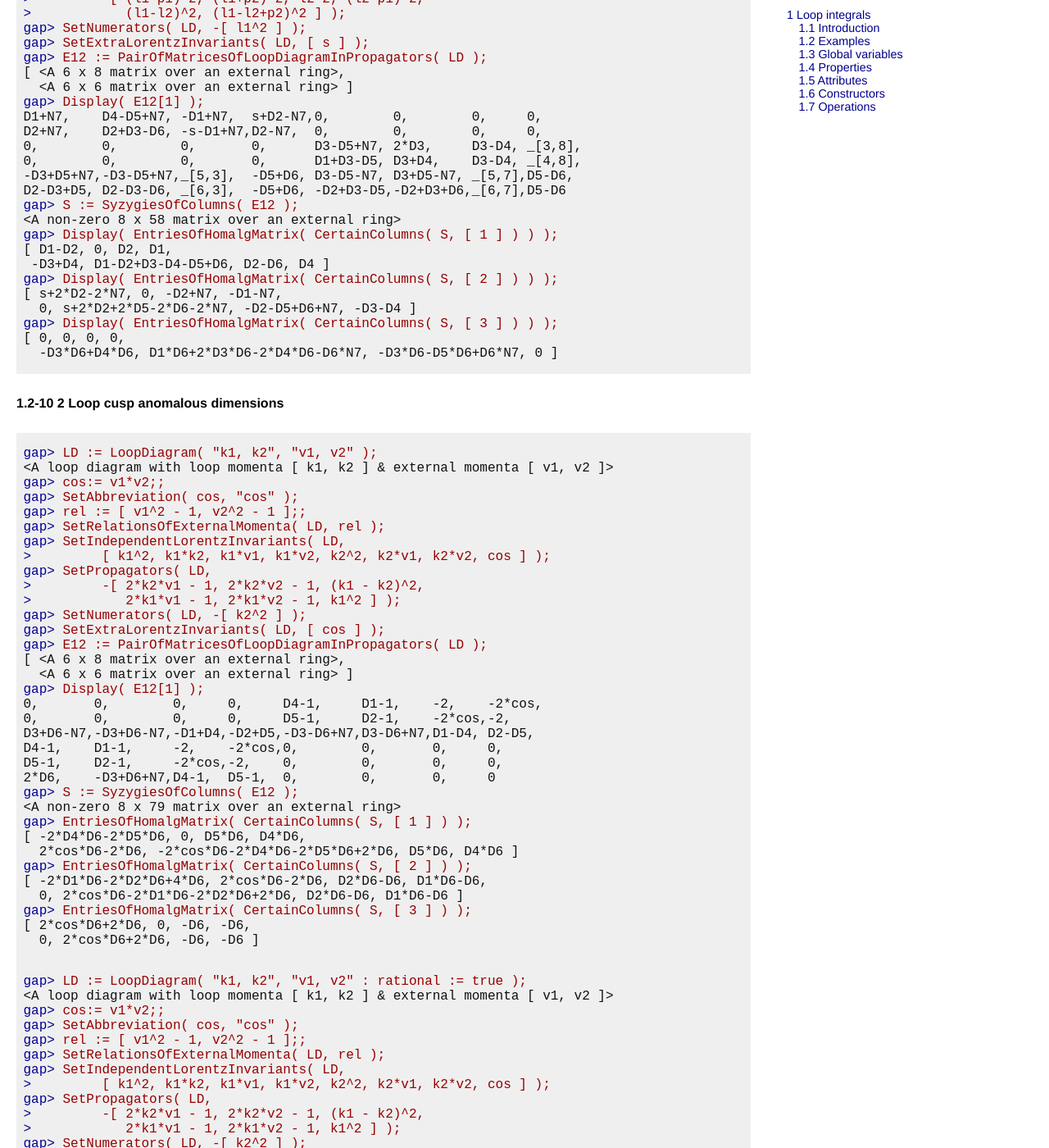
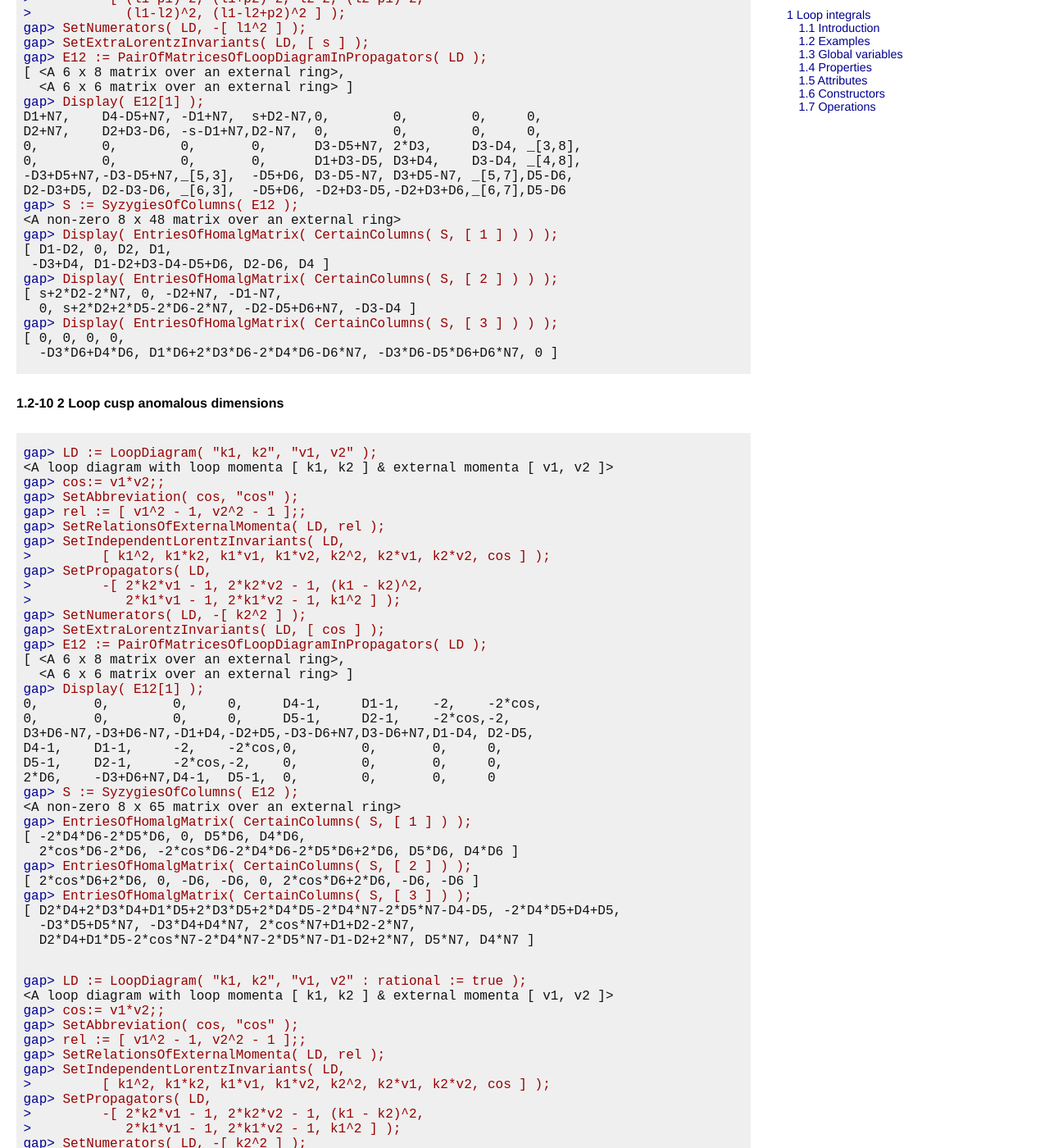
Before and after one commit to homalg-project/LoopIntegrals, a Jekyll site: the page doc/chap1.html, which Jekyll copies as it is, in a window 1280 px wide and 1400 px high, scrolled down 10673 px. Shown: the whole window at 82% size. Built offline with Jekyll 4.4.1, drawn with Linux system fonts in a browser that asks for light colours; some of the changed text lies outside the part shown.

```diff
--- a/doc/chap0.html
+++ b/doc/chap0.html
@@ -29,10 +29,10 @@
 <h2>Compute master integrals using commutative and noncommutative methods from computational algebraic geometry</h2>
 
 <p>
-    2023.06-01</p>
+    2023.09-01</p>
 
 <p>
-    28 June 2023
+    17 September 2023
   </p>
 
 </div>
--- a/doc/chap0_mj.html
+++ b/doc/chap0_mj.html
@@ -32,10 +32,10 @@
 <h2>Compute master integrals using commutative and noncommutative methods from computational algebraic geometry</h2>
 
 <p>
-    2023.06-01</p>
+    2023.09-01</p>
 
 <p>
-    28 June 2023
+    17 September 2023
   </p>
 
 </div>
--- a/doc/chap1.html
+++ b/doc/chap1.html
@@ -520,8 +520,8 @@ D1+D2,    D1-D2,     D2-D3,     s14-D1+D4,
 s12+D1+D3,s12+D1-D2, D2-D3,     -s12-D1+D4,
 D1+D4,    -s14+D1-D2,s14+D2-D3, -D1+D4
 <span class="GAPprompt">gap&gt;</span> <span class="GAPinput">S := SyzygiesOfColumns( E12 );</span>
-&lt;A non-zero 4 x 12 matrix over an external ring&gt;
-<span class="GAPprompt">gap&gt;</span> <span class="GAPinput">Sred := ReducedBasisOfColumnModule( S );</span>
+&lt;A non-zero 4 x 8 matrix over an external ring&gt;
+<span class="GAPprompt">gap&gt;</span> <span class="GAPinput">Sred := ReducedBasisOfColumnModule( BasisOfColumnModule( S ) );</span>
 &lt;A non-zero 4 x 6 matrix over an external ring&gt;
 <span class="GAPprompt">gap&gt;</span> <span class="GAPinput">Display( Sred );</span>
 D2-D4,D1-D3,s12*D4+2*D3*D4-2*D4^2,     s14*D3-2*D3^2+2*D3*D4,-D3*D4^2,D3^2*D4,
@@ -780,7 +780,7 @@ D2+N7,    D2+D3-D6, -s-D1+N7,D2-N7,  0,        0,        0,     0,
 -D3+D5+N7,-D3-D5+N7,_[5,3],  -D5+D6, D3-D5-N7, D3+D5-N7, _[5,7],D5-D6,
 D2-D3+D5, D2-D3-D6, _[6,3],  -D5+D6, -D2+D3-D5,-D2+D3+D6,_[6,7],D5-D6
 <span class="GAPprompt">gap&gt;</span> <span class="GAPinput">S := SyzygiesOfColumns( E12 );</span>
-&lt;A non-zero 8 x 58 matrix over an external ring&gt;
+&lt;A non-zero 8 x 48 matrix over an external ring&gt;
 <span class="GAPprompt">gap&gt;</span> <span class="GAPinput">Display( EntriesOfHomalgMatrix( CertainColumns( S, [ 1 ] ) ) );</span>
 [ D1-D2, 0, D2, D1,
  -D3+D4, D1-D2+D3-D4-D5+D6, D2-D6, D4 ]
@@ -822,16 +822,16 @@ D4-1,    D1-1,     -2,    -2*cos,0,        0,       0,     0,
 D5-1,    D2-1,     -2*cos,-2,    0,        0,       0,     0,
 2*D6,    -D3+D6+N7,D4-1,  D5-1,  0,        0,       0,     0
 <span class="GAPprompt">gap&gt;</span> <span class="GAPinput">S := SyzygiesOfColumns( E12 );</span>
-&lt;A non-zero 8 x 79 matrix over an external ring&gt;
+&lt;A non-zero 8 x 65 matrix over an external ring&gt;
 <span class="GAPprompt">gap&gt;</span> <span class="GAPinput">EntriesOfHomalgMatrix( CertainColumns( S, [ 1 ] ) );</span>
 [ -2*D4*D6-2*D5*D6, 0, D5*D6, D4*D6,
   2*cos*D6-2*D6, -2*cos*D6-2*D4*D6-2*D5*D6+2*D6, D5*D6, D4*D6 ]
 <span class="GAPprompt">gap&gt;</span> <span class="GAPinput">EntriesOfHomalgMatrix( CertainColumns( S, [ 2 ] ) );</span>
-[ -2*D1*D6-2*D2*D6+4*D6, 2*cos*D6-2*D6, D2*D6-D6, D1*D6-D6,
-  0, 2*cos*D6-2*D1*D6-2*D2*D6+2*D6, D2*D6-D6, D1*D6-D6 ]
+[ 2*cos*D6+2*D6, 0, -D6, -D6, 0, 2*cos*D6+2*D6, -D6, -D6 ]
 <span class="GAPprompt">gap&gt;</span> <span class="GAPinput">EntriesOfHomalgMatrix( CertainColumns( S, [ 3 ] ) );</span>
-[ 2*cos*D6+2*D6, 0, -D6, -D6,
-  0, 2*cos*D6+2*D6, -D6, -D6 ]
+[ D2*D4+2*D3*D4+D1*D5+2*D3*D5+2*D4*D5-2*D4*N7-2*D5*N7-D4-D5, -2*D4*D5+D4+D5,
+  -D3*D5+D5*N7, -D3*D4+D4*N7, 2*cos*N7+D1+D2-2*N7,
+  D2*D4+D1*D5-2*cos*N7-2*D4*N7-2*D5*N7-D1-D2+2*N7, D5*N7, D4*N7 ]
 </pre></div>
 
 
```
Also changed, not shown: other parts of doc/chap1.html (+4 -4 lines), _data/package.yml (+13 -13 lines), doc/chap0.txt (+2 -2 lines), doc/chap1.txt (+12 -12 lines), doc/chap1_mj.html (+12 -12 lines), 1 other file.
